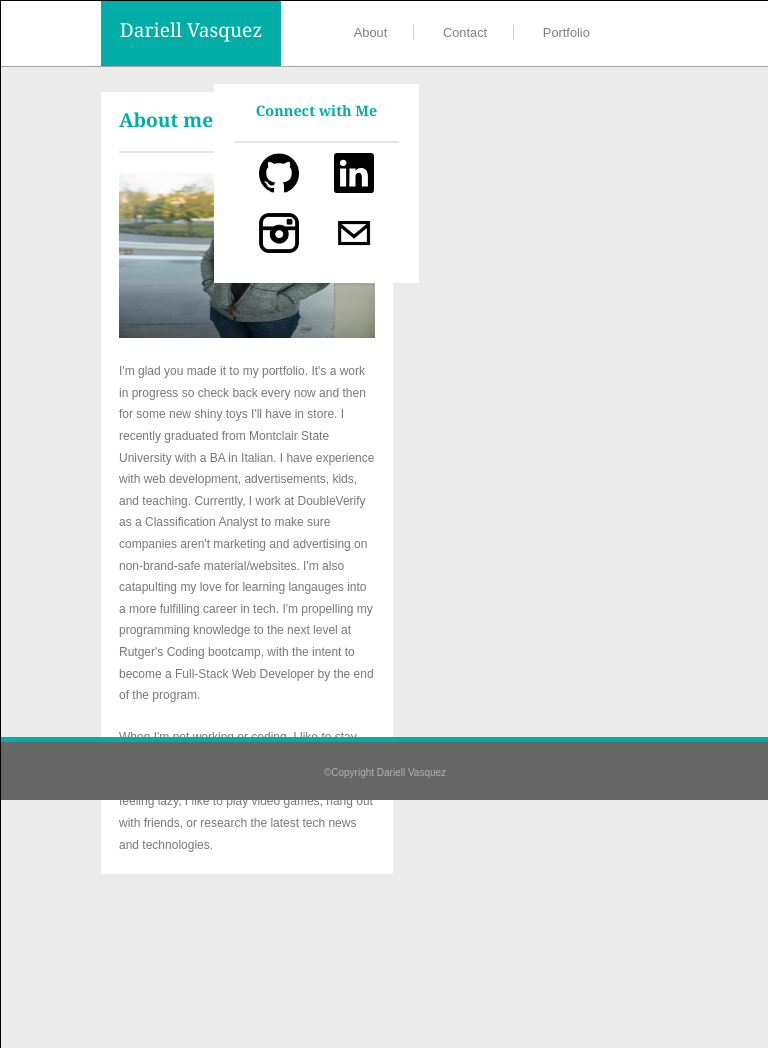
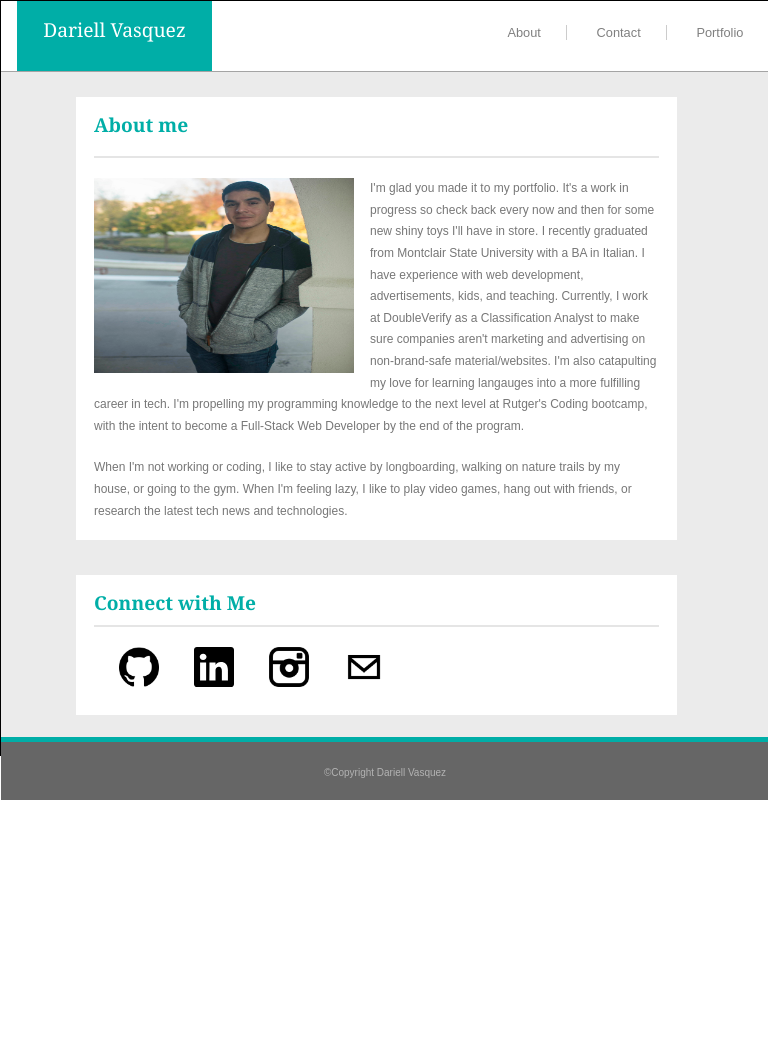
Before and after one commit to Dquez/Responsive-Portfolio, a plain HTML site: page index.html in a window 768 px wide. After the commit the page ends 800 px from the top, so only its background shows below. Drawn offline with Linux system fonts and the light colour scheme.

Commit message:
Finished 768 media query styling

```diff
--- a/assets/css/style.css
+++ b/assets/css/style.css
@@ -11,19 +11,21 @@ body {
 
 p {
     font-family: 'Arial', 'Helvetica Neue', Helvetica, sans-serif;
-	color:#777777
+    color: #777777
 }
 
-h1,h2,h3 {
-	font-family: 'Georgia', Times, Times New Roman, serif;
+h1,
+h2,
+h3 {
+    font-family: 'Georgia', Times, 'Times New Roman', serif;
 }
 
 body {
     margin: 0 auto;
-	width:960px;
+    width: 960px;
 }
 
-.clearfix : :after {
+.clearfix::after {
     content: “”;
     display: block;
     clear: both;
@@ -31,18 +33,19 @@ body {
 
 
 
+
+
 /* HEADER AREA */
 
 #navbar {
-	position:relative;
-	left:-20%;
+    position: relative;
+    left: -20%;
     font-family: Arial;
-	font-size:.8em;
+    font-size: .8em;
     color: rgba(255, 255, 255, 0.5);
-	float:right;
+    float: right;
     word-spacing: 2em;
-	padding:2em;
-
+    padding: 2em;
 }
 
 #navbar a {
@@ -54,27 +57,29 @@ body {
     text-decoration: underline;
 }
 
-#abt, #cont  {
+#abt,
+#cont {
     padding-right: 2em;
     border-right: 1px solid rgba(0, 0, 0, 0.2);
 }
 
 .name {
-	background-color:rgb(0,174,167);
-	width:180px;
-	height:65px;
-	position:relative;
+    background-color: rgb(0, 174, 167);
+    width: 180px;
+    height: 65px;
+    position: relative;
     left: 100px;
-	font-size:1.2em;
+    font-size: 1.2em;
     text-align: center;
-	color:rgb(255, 255, 255);
-	border-color:#cccccc;
-
+    color: rgb(255, 255, 255);
+    border-color: #cccccc;
 }
 
 .name h1 {
-	padding-top:1em;
+    padding-top: 1em;
 }
+
+
 
 
 
@@ -82,80 +87,80 @@ body {
 
 .main {
     background-color: rgb(235, 235, 235);
-	border-top:1px solid rgba(0, 0, 0, 0.3);
-	overflow:auto;
+    border-top: 1px solid rgba(0, 0, 0, 0.3);
+    overflow: auto;
 }
 
 #about {
-	height:100%;
-	width:410px;
+    height: 100%;
+    width: 410px;
     background-color: rgb(255, 255, 255);
-	padding:18px;
-	position:relative;
-	left:100px;
-	top:25px;
+    padding: 18px;
+    position: relative;
+    left: 100px;
+    top: 25px;
 }
 
 #about h1 {
-	font-weight:600;
-	font-size:1.2em;
-	color:rgb(0,174,167);
+    font-weight: 600;
+    font-size: 1.2em;
+    color: rgb(0, 174, 167);
     border-bottom: 2px solid rgba(0, 0, 0, 0.1);
     padding-bottom: 22px;
-
 }
 
 #about img {
-	height:50%;
-	width:50%;
-	float:left;
-	margin-top:20px;
-	padding-right:16px;
-
+    height: 50%;
+    width: 50%;
+    float: left;
+    margin-top: 20px;
+    padding-right: 16px;
 }
 
 #about p {
-	font-size:12px;
-	margin-top:20px;
+    font-size: 12px;
+    margin-top: 20px;
     line-height: 1.8em;
 }
 
 
+
+
 /* SIDE BAR/SOCIAL MEDIA */
-
 
 aside {
     background-color: rgb(255, 255, 255);
-	width:130px;
-	padding:20px;
-	position:relative;
-	top:-33.4em;
-	right:215px;
-	float:right;
+    width: 130px;
+    padding: 20px;
+    position: relative;
+    top: -33.4em;
+    right: 215px;
+    float: right;
 }
 
 aside h2 {
-	font-weight:600;
-	font-size:.9em;
-	color:rgb(0,174,167);
+    font-weight: 600;
+    font-size: .9em;
+    color: rgb(0, 174, 167);
     border-bottom: 2px solid rgba(0, 0, 0, 0.1);
     padding-bottom: 22px;
     text-align: center;
 }
 
 aside img {
-	height:40px;
-	width:40px;
-	padding:10px;
-	display:inline-block;
+    height: 40px;
+    width: 40px;
+    padding: 10px;
+    display: inline-block;
 }
+
+
 
 /* FOOTER AREA */
 
-
 .footer {
-    background-color:#666666;
-    border-top: 5px solid rgb(0,174,167);
+    background-color: #666666;
+    border-top: 5px solid rgb(0, 174, 167);
     height: 58px;
     margin: auto;
     position: fixed;
@@ -165,83 +170,219 @@ aside img {
 
 .footer p {
     text-align: center;
-	color:rgba(255, 255, 255, .5);
-	margin-top:26px;
-	font-size:10px;
+    color: rgba(255, 255, 255, .5);
+    margin-top: 26px;
+    font-size: 10px;
 }
+
+
 
 
 /* MEDIA QUERIES */
 
-
 @media only screen and (max-width: 980px) {
     body {
         border: 1px solid black;
-		width:100%;
+        width: 100%;
     }
     /* MAIN CONTENT */
     .main {
-		overflow:auto;
-		width:100%;
+        overflow: auto;
+        width: 100%;
     }
 
-	#about{
-		width:256px;
+    #about {
+        width: 256px;
     }
 
 
 
     #about img {
-		width:inherit;
-		height:165px;
-		float:none;
+        width: inherit;
+        height: 165px;
+        float: none;
     }
 
     /* SIDE BAR/SOCIAL MEDIA */
-
-
     aside {
-		width:165px;
-		padding:20px;
-		position:relative;
-		top:-765px;
-		right:350px;
+        width: 165px;
+        padding: 20px;
+        position: relative;
+        top: -47.8em;
+        left: 26em;
+        float: left;
     }
 
     aside img {
-		height:40px;
-		width:40px;
-		padding:10px;
-		float:left;
-		margin-left:15px;
+        height: 40px;
+        width: 40px;
+        padding: 10px;
+        float: left;
+        margin-left: 15px;
     }
 
     /* FOOTER AREA */
     .footer {
         width: 100%;
     }
+}
+
+
+@media screen and (max-width: 768px) and (min-width: 641px) {
+    body {
+        border: 1px solid black;
+        width: 100%;
+    }
+
+    .clearfix::after {
+        content: “”;
+        display: block;
+        clear: both;
+    }
+
+
+    .name {
+        background-color: rgb(0, 174, 167);
+        width: 195px;
+        height: 70px;
+        position: relative;
+        left: 16px;
+        font-size: 1.2em;
+        text-align: center;
+    }
+
+    #navbar {
+        position: relative;
+        left: 0;
+        font-family: Arial;
+        font-size: .8em;
+        color: rgba(255, 255, 255, 0.5);
+        float: right;
+        word-spacing: 2em;
+        padding: 2em;
+    }
+
+    /* MAIN CONTENT */
+    .main {
+        overflow: auto;
+        width: 100%;
+    }
+
+    #about {
+        width: 565px;
+        position: relative;
+        left: 75px;
+        top: 25px;
+    }
 
 
 
+    #about img {
+        width: 260px;
+        height: 195px;
+        float: left;
     }
 
-@media only screen and (max-width: 768px) {
+    /* SIDE BAR/SOCIAL MEDIA */
+    aside {
+        clear: both;
+        margin-bottom: 100px;
+        height: auto;
+        float: left;
+        width: 565px;
+        padding: 18px;
+        position: relative;
+        top: 60px;
+        left: 75px;
+    }
+
+    aside h2 {
+        border-bottom: 2px solid rgba(0, 0, 0, 0.1);
+        font-size: 1.2em;
+        margin-top: 10px;
+    }
+
+    span {
+        float: left;
+        margin-top: -10px;
+    }
+
+    .connect {
+        clear: both;
+        float: left;
+    }
+
+    aside img {
+        height: 40px;
+        width: 40px;
+        padding: 10px;
+        margin-top: 10px;
+        margin-left: 15px;
+    }
+
+    /* FOOTER AREA */
+    .footer {
+        position: fixed;
+        bottom: 0;
+        width: 100%;
+        float: left;
+    }
+}
+
+
+@media screen and (max-width: 640px) and (min-width:0) {
+    body {
+        border: 1px solid blue;
+        width: 50%;
+    }
+
+
+    .name {
+        background-color: rgb(0, 174, 167);
+        width: 195px;
+        height: 70px;
+        position: relative;
+        left: 16px;
+        font-size: 1.2em;
+        text-align: center;
+    }
+    /* MAIN CONTENT */
+    .main {
+        overflow: auto;
+        width: 100%;
+    }
+
+    #about {
+        width: 256px;
+    }
 
 
 
-
-
-
-
+    #about img {
+        width: inherit;
+        height: 165px;
+        float: none;
     }
 
+    /* SIDE BAR/SOCIAL MEDIA */
+    aside {
+        width: 165px;
+        padding: 20px;
+        position: relative;
+        top: -765px;
+        right: 350px;
+    }
 
-@media only screen and (max-width: 640px) {
+    aside img {
+        height: 40px;
+        width: 40px;
+        padding: 10px;
+        float: left;
+        margin-left: 15px;
+    }
 
-
-
-
-
-
-
+    /* FOOTER AREA */
+    .footer {
+        width: 100%;
     }
+}
--- a/index.html
+++ b/index.html
@@ -18,7 +18,7 @@
         <div class="name">
             <h1>Dariell Vasquez</h1></div>
     </div>
-    <div class="main">
+    <div class="main" class="clearfix">
         <div id="about" class="clearfix">
             <h1>About me</h1>
             <img src="assets/images/my-photo.jpg" alt="Picture of me" />
@@ -28,7 +28,7 @@
             </p>
         </div>
         <aside class="clearfix">
-            <h2>Connect with Me</h2>
+            <h2><span>Connect with Me</span></h2>
             <div class="connect">
                 <a href="https://github.com/Dquez" target="_blank"><img src="assets/images/github.png" alt="Github"/></a>
                 <a href="https://www.linkedin.com/in/dariellvasquez7/" target="_blank"><img src="assets/images/linkedin.svg" alt="Linkedin"/></a>
```
Lines whose indentation alone changed are shown as unchanged.
